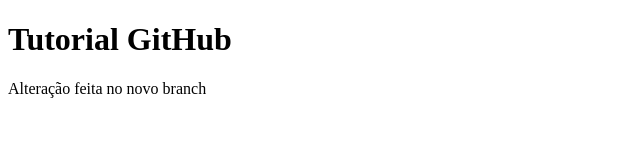
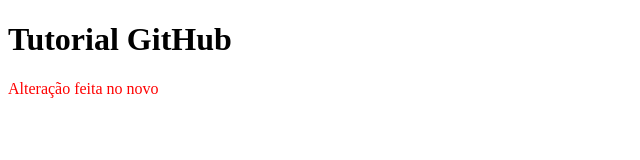
Before and after one commit to luisfernandomgrs/tutorial-2019, a plain HTML site: page index.html in a window 1280 px wide. Shown: the whole page, without its empty margins (0-640 px from the left). Drawn offline with Linux system fonts and the light colour scheme.

Commit message:
nova linha adicionada ao index

```diff
--- a/index.html
+++ b/index.html
@@ -7,6 +7,6 @@
 </head>
 <body>
     <h1>Tutorial GitHub</h1>
-    Alteração feita no novo branch
+    <p style="color: red;">Alteração feita no novo</p>
 </body>
 </html>
```
